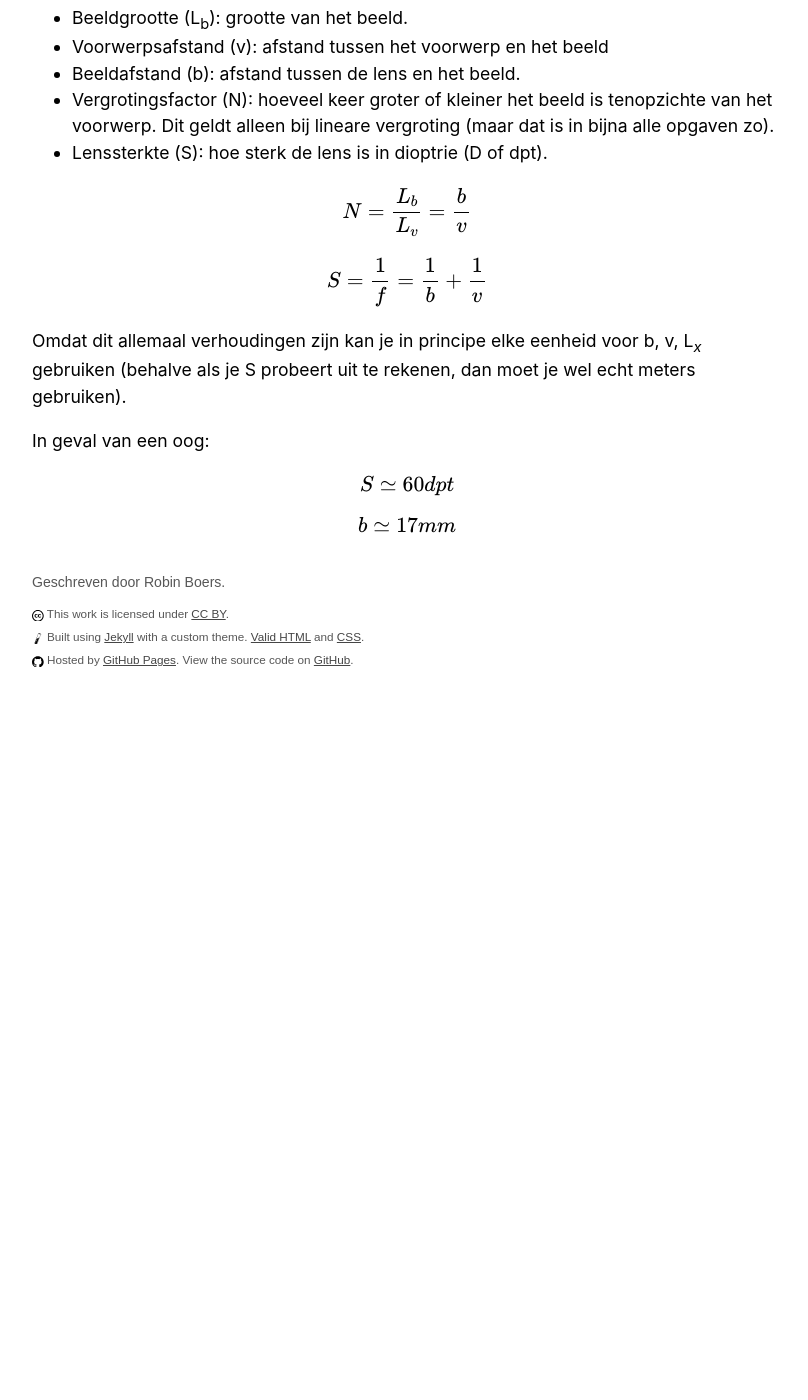
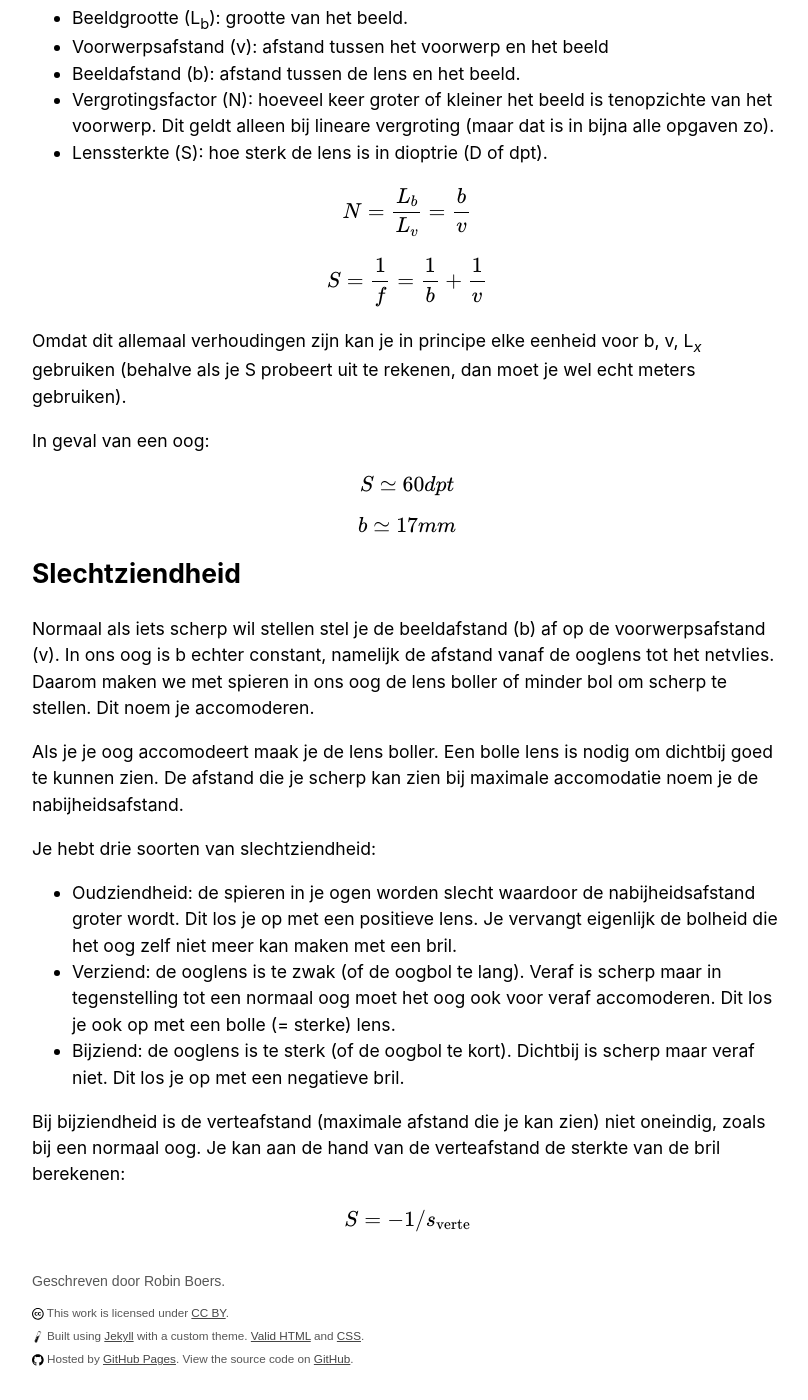
Before and after one commit to RobinBoers/school.geheimesite.nl, a Jekyll site: the page built from 5VWO/TW2/Natuurkunde.md, in a window 1280 px wide and 1400 px high, scrolled down 4250 px. Shown: the whole window, without its empty margins (233-1041 px from the left). Built offline with Jekyll 4.4.1, drawn with Linux system fonts in a browser that asks for light colours; our own code applies the rules of GitHub Pages for plain Markdown files; before the commit the page ends 4951 px from its top, so only the background shows below that.

Commit message:
Add section about slechtziendheid

```diff
--- a/5VWO/TW2/Natuurkunde.md
+++ b/5VWO/TW2/Natuurkunde.md
@@ -124,3 +124,19 @@ In geval van een oog:
 
 \\[S \simeq 60 dpt\\]
 \\[b \simeq 17 mm\\]
+
+## Slechtziendheid
+
+Normaal als iets scherp wil stellen stel je de beeldafstand (b) af op de voorwerpsafstand (v). In ons oog is b echter constant, namelijk de afstand vanaf de ooglens tot het netvlies. Daarom maken we met spieren in ons oog de lens boller of minder bol om scherp te stellen. Dit noem je accomoderen.
+
+Als je je oog accomodeert maak je de lens boller. Een bolle lens is nodig om dichtbij goed te kunnen zien. De afstand die je scherp kan zien bij maximale accomodatie noem je de nabijheidsafstand.
+
+Je hebt drie soorten van slechtziendheid:
+
+- Oudziendheid: de spieren in je ogen worden slecht waardoor de nabijheidsafstand groter wordt. Dit los je op met een positieve lens. Je vervangt eigenlijk de bolheid die het oog zelf niet meer kan maken met een bril.
+- Verziend: de ooglens is te zwak (of de oogbol te lang). Veraf is scherp maar in tegenstelling tot een normaal oog moet het oog ook voor veraf accomoderen. Dit los je ook op met een bolle (= sterke) lens.
+- Bijziend: de ooglens is te sterk (of de oogbol te kort). Dichtbij is scherp maar veraf niet. Dit los je op met een negatieve bril.
+
+Bij bijziendheid is de verteafstand (maximale afstand die je kan zien) niet oneindig, zoals bij een normaal oog. Je kan aan de hand van de verteafstand de sterkte van de bril berekenen:
+
+\\[S = -1 / s_{\text{verte}}\\]
```
